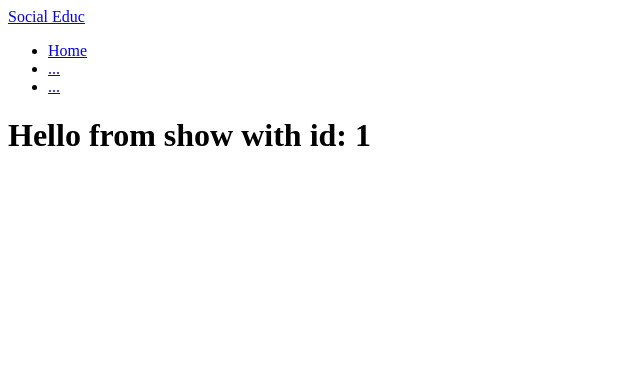
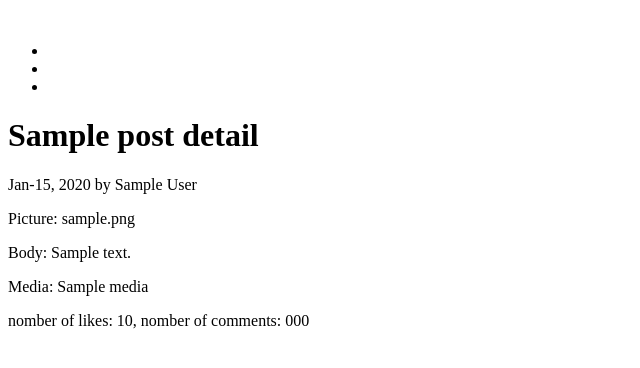
Before and after one commit to JDevs10/Social-Educ-Admin__Symfony, a Symfony app: template templates/posts/show.html.twig in a window 1280 px wide. Shown: the top 368 px of the page, without its empty margins (0-640 px from the left). Run offline with Twig, Linux system fonts and the light colour scheme; the template is opened without the code that fills it: most values are stand-ins (such as "Sample title", 1, 10 or a date in 2020); some libraries are stand-ins or nearby versions.

Commit message:
---------- Social Educ Admin ----------
- added font awesome
- styled the post detail in show.html.twig

```diff
--- a/assets/js/app.js
+++ b/assets/js/app.js
@@ -9,6 +9,9 @@
 require('../css/app.css');
 import('../css/global.scss');
 
+require('@fortawesome/fontawesome-free/css/all.min.css');
+require('@fortawesome/fontawesome-free/js/all.js');
+
 // Need jQuery? Install it with "yarn add jquery", then uncomment to require it.
 const $ = require('jquery');
 // this "modifies" the jquery module: adding behavior to it
--- a/package.json
+++ b/package.json
@@ -1,5 +1,6 @@
 {
     "devDependencies": {
+        "@fortawesome/fontawesome-free": "^5.5.0",
         "@symfony/webpack-encore": "^0.22.0",
         "boostrap": "^2.0.0",
         "bootstrap": "^4.1.3",
--- a/templates/base.html.twig
+++ b/templates/base.html.twig
@@ -2,9 +2,14 @@
 <html>
     <head>
         <meta charset="UTF-8">
-        <title>{% block title %}Welcome!{% endblock %}</title>
+        <title>{% block title %}Social Educ Admin | Social Educ{% endblock %}</title>
         {% block stylesheets %}
            {{ encore_entry_link_tags('app') }}
+           <style>
+            body a{
+                color: white;
+            }
+           </style>
         {% endblock %}
     </head>
     <body>
@@ -19,7 +24,7 @@
                 </li>
             {% endif %}
             <li class="nav-item">
-                <a href="http://localhost/Address-Book1/public/" class="nav-link">Home</a>
+                <a  href="http://localhost/Address-Book1/public/" class="nav-link">Home</a>
             </li>
             <li class="nav-item">
                 <a href="/article/new" class="nav-link">...</a>
--- a/templates/posts/show.html.twig
+++ b/templates/posts/show.html.twig
@@ -1,5 +1,28 @@
 {% extends 'base.html.twig' %}
 
 {% block body %}
-    <h1>Hello from show with id: {{id}}</h1>
+<div class="container">
+    <div class="row">
+        <div style="width: 80%;">
+            <h1>{{post_detail.title}}</h1>
+            <label>{{post_detail.date|date('M-d')}}, {{post_detail.date|date('Y')}} by {{post_detail.author}}</label> {#{{post_detail.date|date('H:i:s')}}#}
+            <br>
+            <p>Picture: {{post_detail.picture}}</p>
+        </div>
+        <div>
+            <a class="btn bg-info" href="/Social-Educ-Admin/public/posts"><i class="fas fa-undo"></i></a>
+            <a class="btn bg-success" href="/Social-Educ-Admin/public/posts/add"><i class="fas fa-plus"></i></a>
+            <a class="btn bg-primary" href="edit"><i class="far fa-edit"></i></a>
+            <a class="btn bg-danger" href="delete"><i class="far fa-trash-alt"></i></a>
+        </div>
+    </div>
+
+    <div class="row">
+        <p style="width: 49%;">Body: {{post_detail.body}}</p>
+        <p>Media: {{post_detail.media}}</p>
+    </div>
+    <div class="row">
+        <label>nomber of likes: {{post_detail.numberOfLikes}}, nomber of comments: {{post_detail.numberOfComments}}</label>
+    </div>
+</div>
 {% endblock %}
```
Also changed, not shown: src/Controller/PostsController.php (+22 -3 lines), templates/posts/list.html.twig (+7 -6 lines), assets/css/app.css (line endings or trailing spaces), 1 other file.
